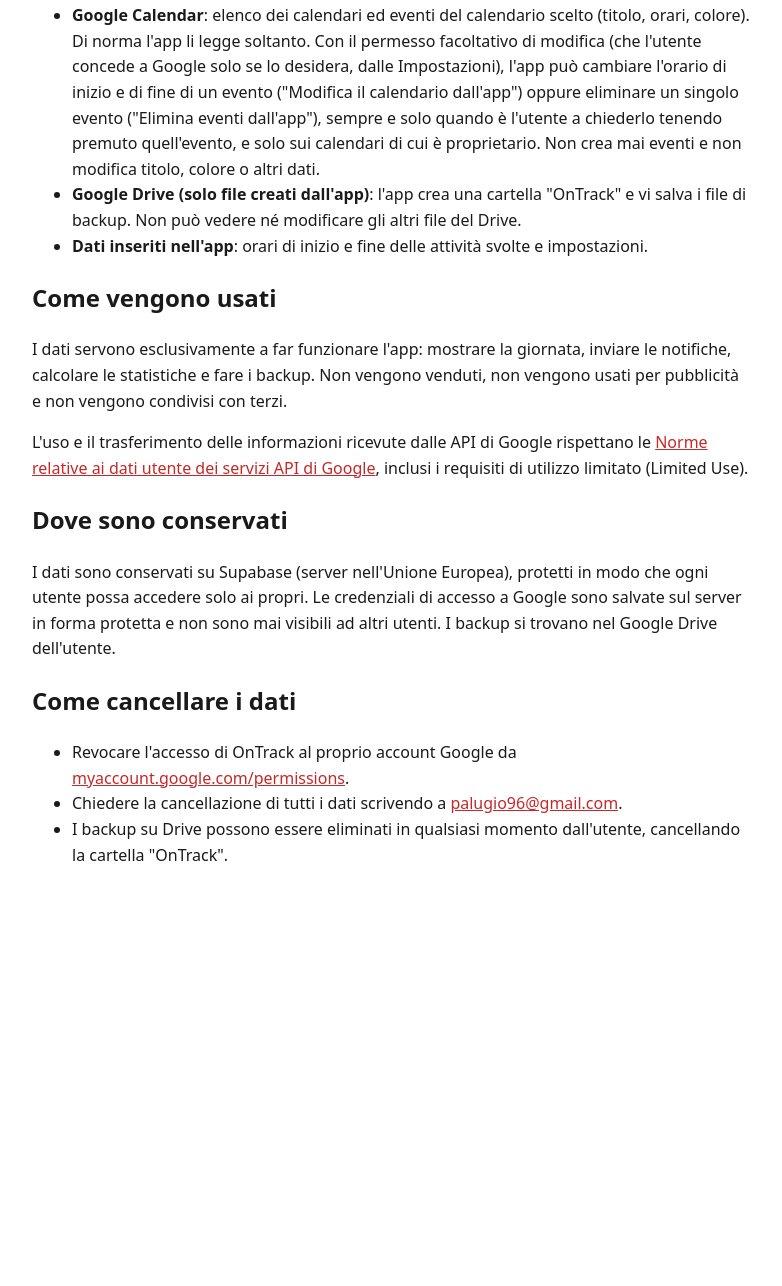
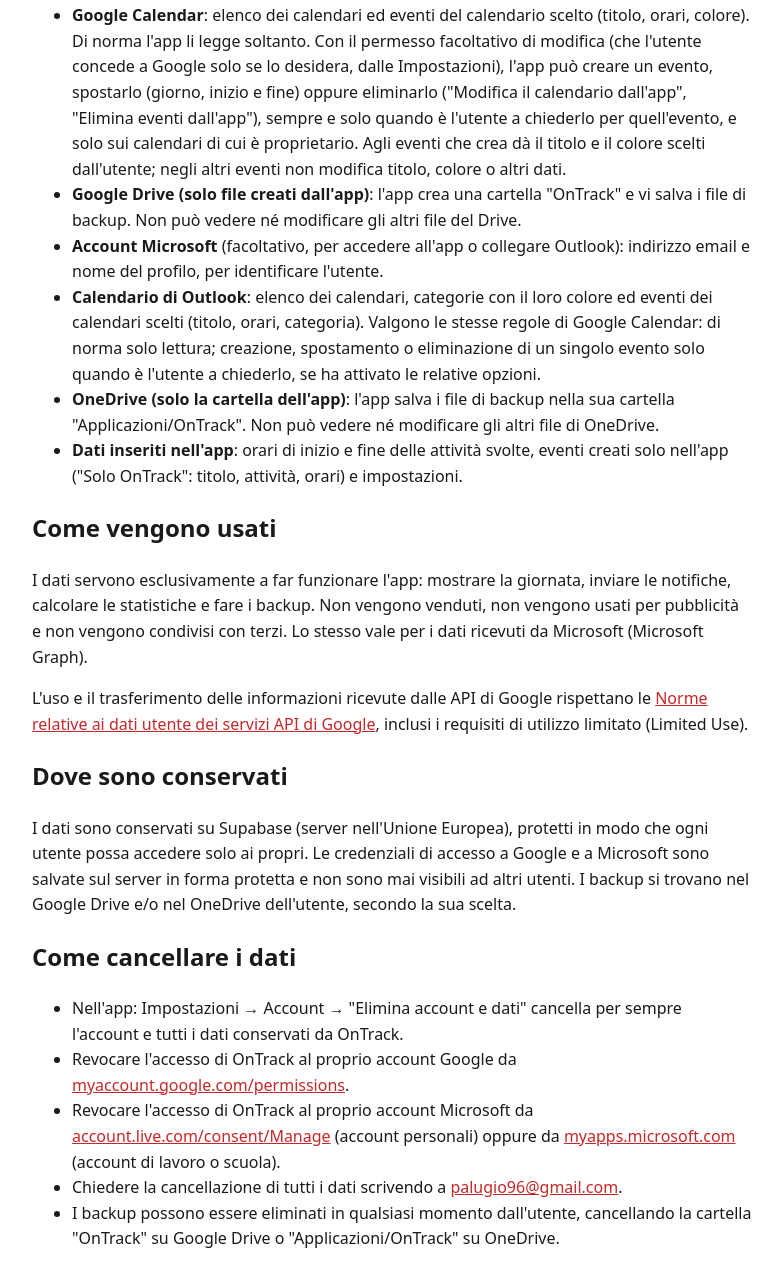
Before and after one commit to GioPalu/GioPalu.github.io, a plain HTML site: page privacy.html in a window 1280 px wide. Shown: the part 348-1634 px from the top of the page, without its empty margins (248-1030 px from the left). Before the commit the page ends 1256 px from the top, so only its background shows below. Drawn offline with Linux system fonts and the light colour scheme.

Commit message:
Revise privacy policy and include Microsoft account usage
Updated privacy policy details and added Microsoft account information.

```diff
--- a/privacy.html
+++ b/privacy.html
@@ -1,42 +1,122 @@
 <!doctype html>
 <html lang="it">
   <head>
-<meta charset="utf-8">
-<meta name="viewport" content="width=device-width, initial-scale=1">
+    <meta charset="utf-8" />
+    <meta name="viewport" content="width=device-width, initial-scale=1" />
     <title>OnTrack – Privacy</title>
     <style>
-body{font-family:system-ui,sans-serif;max-width:720px;margin:0 auto;padding:24px 16px;line-height:1.6;color:#1a1a1a;background:#fff}
-a{color:#c62828}
-@media (prefers-color-scheme:dark){body{color:#eee;background:#121212}a{color:#ef5350}}
+      body {
+        font-family: system-ui, sans-serif;
+        max-width: 720px;
+        margin: 0 auto;
+        padding: 24px 16px;
+        line-height: 1.6;
+        color: #1a1a1a;
+        background: #fff;
+      }
+      a {
+        color: #c62828;
+      }
+      @media (prefers-color-scheme: dark) {
+        body {
+          color: #eee;
+          background: #121212;
+        }
+        a {
+          color: #ef5350;
+        }
+      }
     </style>
   </head>
   <body>
     <h1>Informativa sulla privacy di OnTrack</h1>
-<p>Ultimo aggiornamento: 3 novembre 2026</p>
+    <p>Ultimo aggiornamento: 9 novembre 2026</p>
 
     <h2>Chi è il titolare</h2>
-<p>OnTrack è un'app sviluppata da Giovanni Palu. Contatto: <a href="mailto:palugio96@gmail.com">palugio96@gmail.com</a>.</p>
+    <p>
+      OnTrack è un'app sviluppata da Giovanni Palu. Contatto:
+      <a href="mailto:palugio96@gmail.com">palugio96@gmail.com</a>.
+    </p>
 
     <h2>Quali dati usa l'app</h2>
     <ul>
       <li><strong>Account Google</strong>: indirizzo email, nome e foto del profilo, per identificare l'utente.</li>
-<li><strong>Google Calendar</strong>: elenco dei calendari ed eventi del calendario scelto (titolo, orari, colore). Di norma l'app li legge soltanto. Con il permesso facoltativo di modifica (che l'utente concede a Google solo se lo desidera, dalle Impostazioni), l'app può cambiare l'orario di inizio e di fine di un evento ("Modifica il calendario dall'app") oppure eliminare un singolo evento ("Elimina eventi dall'app"), sempre e solo quando è l'utente a chiederlo tenendo premuto quell'evento, e solo sui calendari di cui è proprietario. Non crea mai eventi e non modifica titolo, colore o altri dati.</li>
-<li><strong>Google Drive (solo file creati dall'app)</strong>: l'app crea una cartella "OnTrack" e vi salva i file di backup. Non può vedere né modificare gli altri file del Drive.</li>
-<li><strong>Dati inseriti nell'app</strong>: orari di inizio e fine delle attività svolte e impostazioni.</li>
+      <li>
+        <strong>Google Calendar</strong>: elenco dei calendari ed eventi del calendario scelto (titolo, orari, colore).
+        Di norma l'app li legge soltanto. Con il permesso facoltativo di modifica (che l'utente concede a Google solo se
+        lo desidera, dalle Impostazioni), l'app può creare un evento, spostarlo (giorno, inizio e fine) oppure
+        eliminarlo ("Modifica il calendario dall'app", "Elimina eventi dall'app"), sempre e solo quando è l'utente a
+        chiederlo per quell'evento, e solo sui calendari di cui è proprietario. Agli eventi che crea dà il titolo e il
+        colore scelti dall'utente; negli altri eventi non modifica titolo, colore o altri dati.
+      </li>
+      <li>
+        <strong>Google Drive (solo file creati dall'app)</strong>: l'app crea una cartella "OnTrack" e vi salva i file
+        di backup. Non può vedere né modificare gli altri file del Drive.
+      </li>
+      <li>
+        <strong>Account Microsoft</strong> (facoltativo, per accedere all'app o collegare Outlook): indirizzo email e
+        nome del profilo, per identificare l'utente.
+      </li>
+      <li>
+        <strong>Calendario di Outlook</strong>: elenco dei calendari, categorie con il loro colore ed eventi dei
+        calendari scelti (titolo, orari, categoria). Valgono le stesse regole di Google Calendar: di norma solo lettura;
+        creazione, spostamento o eliminazione di un singolo evento solo quando è l'utente a chiederlo, se ha attivato le
+        relative opzioni.
+      </li>
+      <li>
+        <strong>OneDrive (solo la cartella dell'app)</strong>: l'app salva i file di backup nella sua cartella
+        "Applicazioni/OnTrack". Non può vedere né modificare gli altri file di OneDrive.
+      </li>
+      <li>
+        <strong>Dati inseriti nell'app</strong>: orari di inizio e fine delle attività svolte, eventi creati solo
+        nell'app ("Solo OnTrack": titolo, attività, orari) e impostazioni.
+      </li>
     </ul>
 
     <h2>Come vengono usati</h2>
-<p>I dati servono esclusivamente a far funzionare l'app: mostrare la giornata, inviare le notifiche, calcolare le statistiche e fare i backup. Non vengono venduti, non vengono usati per pubblicità e non vengono condivisi con terzi.</p>
-<p>L'uso e il trasferimento delle informazioni ricevute dalle API di Google rispettano le <a href="https://developers.google.com/terms/api-services-user-data-policy">Norme relative ai dati utente dei servizi API di Google</a>, inclusi i requisiti di utilizzo limitato (Limited Use).</p>
+    <p>
+      I dati servono esclusivamente a far funzionare l'app: mostrare la giornata, inviare le notifiche, calcolare le
+      statistiche e fare i backup. Non vengono venduti, non vengono usati per pubblicità e non vengono condivisi con
+      terzi. Lo stesso vale per i dati ricevuti da Microsoft (Microsoft Graph).
+    </p>
+    <p>
+      L'uso e il trasferimento delle informazioni ricevute dalle API di Google rispettano le
+      <a href="https://developers.google.com/terms/api-services-user-data-policy"
+        >Norme relative ai dati utente dei servizi API di Google</a
+      >, inclusi i requisiti di utilizzo limitato (Limited Use).
+    </p>
 
     <h2>Dove sono conservati</h2>
-<p>I dati sono conservati su Supabase (server nell'Unione Europea), protetti in modo che ogni utente possa accedere solo ai propri. Le credenziali di accesso a Google sono salvate sul server in forma protetta e non sono mai visibili ad altri utenti. I backup si trovano nel Google Drive dell'utente.</p>
+    <p>
+      I dati sono conservati su Supabase (server nell'Unione Europea), protetti in modo che ogni utente possa accedere
+      solo ai propri. Le credenziali di accesso a Google e a Microsoft sono salvate sul server in forma protetta e non
+      sono mai visibili ad altri utenti. I backup si trovano nel Google Drive e/o nel OneDrive dell'utente, secondo la
+      sua scelta.
+    </p>
 
     <h2>Come cancellare i dati</h2>
     <ul>
-<li>Revocare l'accesso di OnTrack al proprio account Google da <a href="https://myaccount.google.com/permissions">myaccount.google.com/permissions</a>.</li>
-<li>Chiedere la cancellazione di tutti i dati scrivendo a <a href="mailto:palugio96@gmail.com">palugio96@gmail.com</a>.</li>
-<li>I backup su Drive possono essere eliminati in qualsiasi momento dall'utente, cancellando la cartella "OnTrack".</li>
+      <li>
+        Nell'app: Impostazioni → Account → "Elimina account e dati" cancella per sempre l'account e tutti i dati
+        conservati da OnTrack.
+      </li>
+      <li>
+        Revocare l'accesso di OnTrack al proprio account Google da
+        <a href="https://myaccount.google.com/permissions">myaccount.google.com/permissions</a>.
+      </li>
+      <li>
+        Revocare l'accesso di OnTrack al proprio account Microsoft da
+        <a href="https://account.live.com/consent/Manage">account.live.com/consent/Manage</a> (account personali) oppure
+        da <a href="https://myapps.microsoft.com">myapps.microsoft.com</a> (account di lavoro o scuola).
+      </li>
+      <li>
+        Chiedere la cancellazione di tutti i dati scrivendo a
+        <a href="mailto:palugio96@gmail.com">palugio96@gmail.com</a>.
+      </li>
+      <li>
+        I backup possono essere eliminati in qualsiasi momento dall'utente, cancellando la cartella "OnTrack" su Google
+        Drive o "Applicazioni/OnTrack" su OneDrive.
+      </li>
     </ul>
   </body>
 </html>
```
Lines whose indentation alone changed are shown as unchanged.
